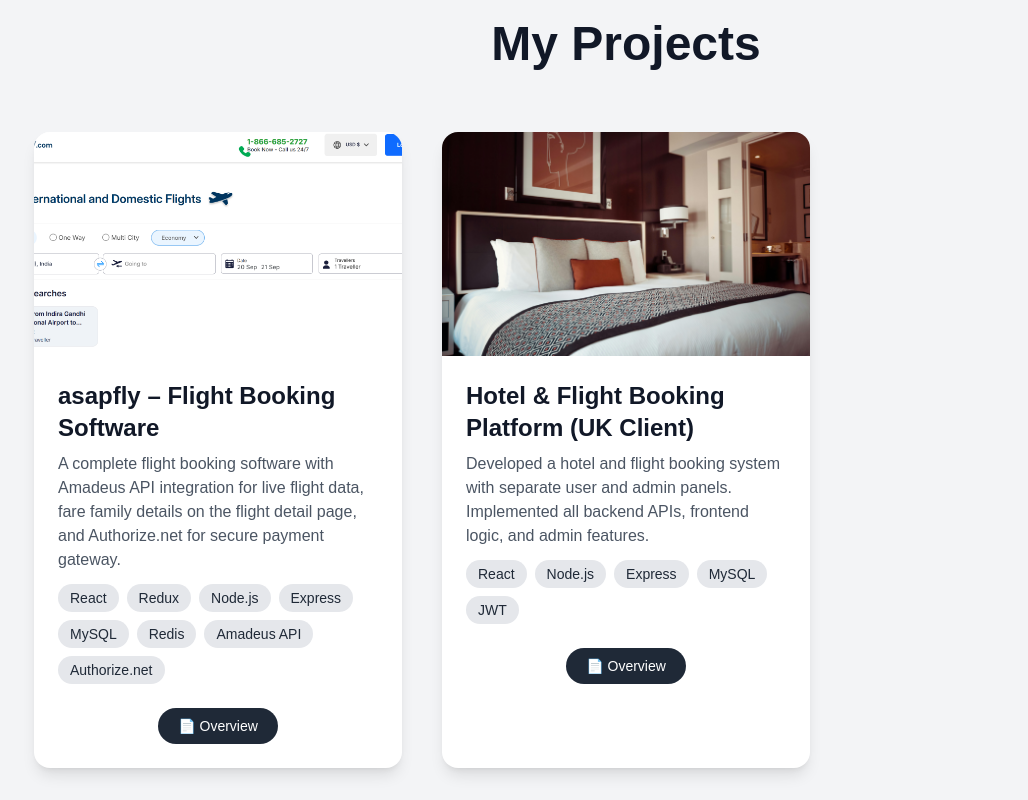
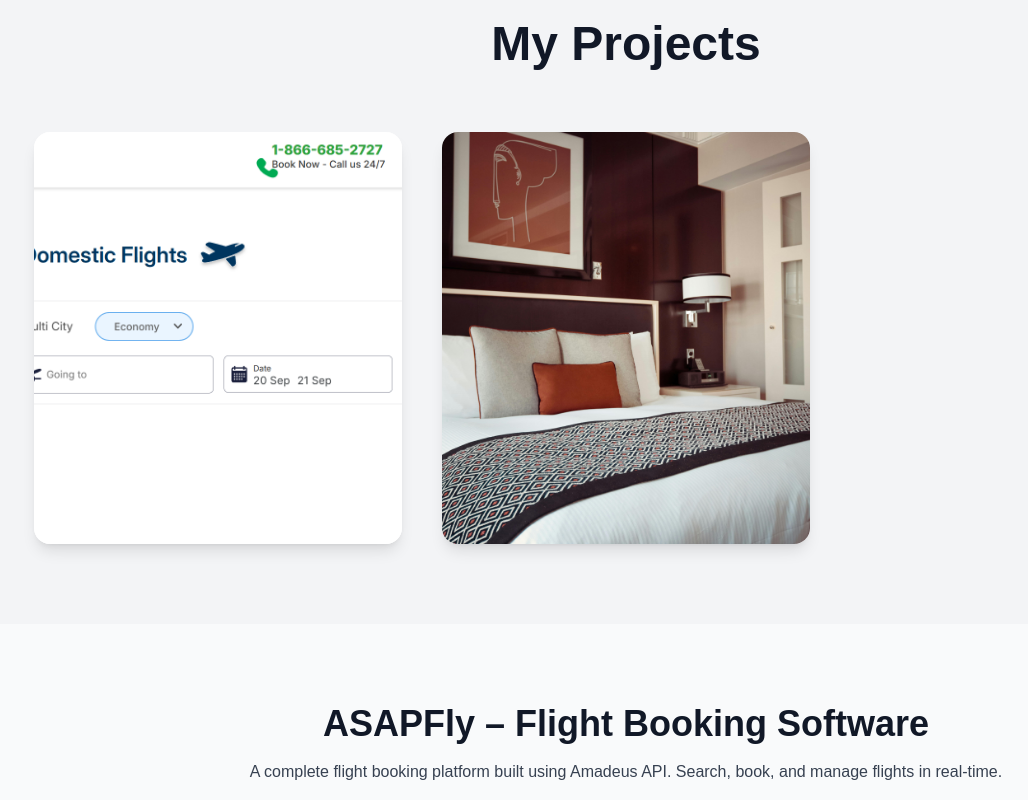
Before and after one commit to mubarkkhan/portfolio, a Next.js app: page / in a window 1280 px wide. Shown: the part 660-1460 px from the top of the page, without its empty margins (14-1042 px from the left). Built offline with nearby package versions, Linux system fonts and the light colour scheme; no server answers.

Commit message:
Initial commit

```diff
--- a/app/Components/Navbar.jsx
+++ b/app/Components/Navbar.jsx
@@ -4,6 +4,7 @@ import { useDispatch, useSelector } from "react-redux";
 import { setScrolling, setScrollInto } from "../Toolkit/project_slice";
 import { setTheme } from "../Toolkit/ThemeSlice";
 import { useEffect, useState } from "react";
+import Image from "next/image";
 
 export default function Navbar() {
   const dispatch = useDispatch();
@@ -25,9 +26,11 @@ export default function Navbar() {
     <header className="bg-white dark:bg-gray-950 shadow-md py-4 px-6 flex justify-between items-center sticky top-0 z-50 transition-all duration-300 ease-in-out">
       <div className="text-2xl font-bold text-gray-900 dark:text-white">
         {mounted && (
-          <img
-            src={theme === "dark" ? "Images/mdark1.png" : "Images/mlight.png"}
+          <Image
+            src={theme === "dark" ? "/Images/mdark1.png" : "/Images/mlight.png"}
             alt="Logo"
+            width={40}
+  height={40}
             className="h-10 w-auto"
           />
         )}
--- a/app/Components/Project.jsx
+++ b/app/Components/Project.jsx
@@ -6,6 +6,7 @@ import { setScrollInto } from "../Toolkit/project_slice";
 import { handleGetAPI } from "../Utilities/Utils";
 import socket from "../../Lib/socket";
 import ProjectDetailModal from "./ProjectModal";
+import Image from "next/image";
 
   const data = [
   {
@@ -146,9 +147,10 @@ export default function Project() {
           >
             {/* Image */}
             {pr?.imgurl && (
-              <img
+              <Image
                 src={pr.imgurl}
                 alt={pr.title || "Project Image"}
+                fill
                 className="w-full h-56 object-cover group-hover:opacity-80 transition duration-300"
               />
             )}
```
